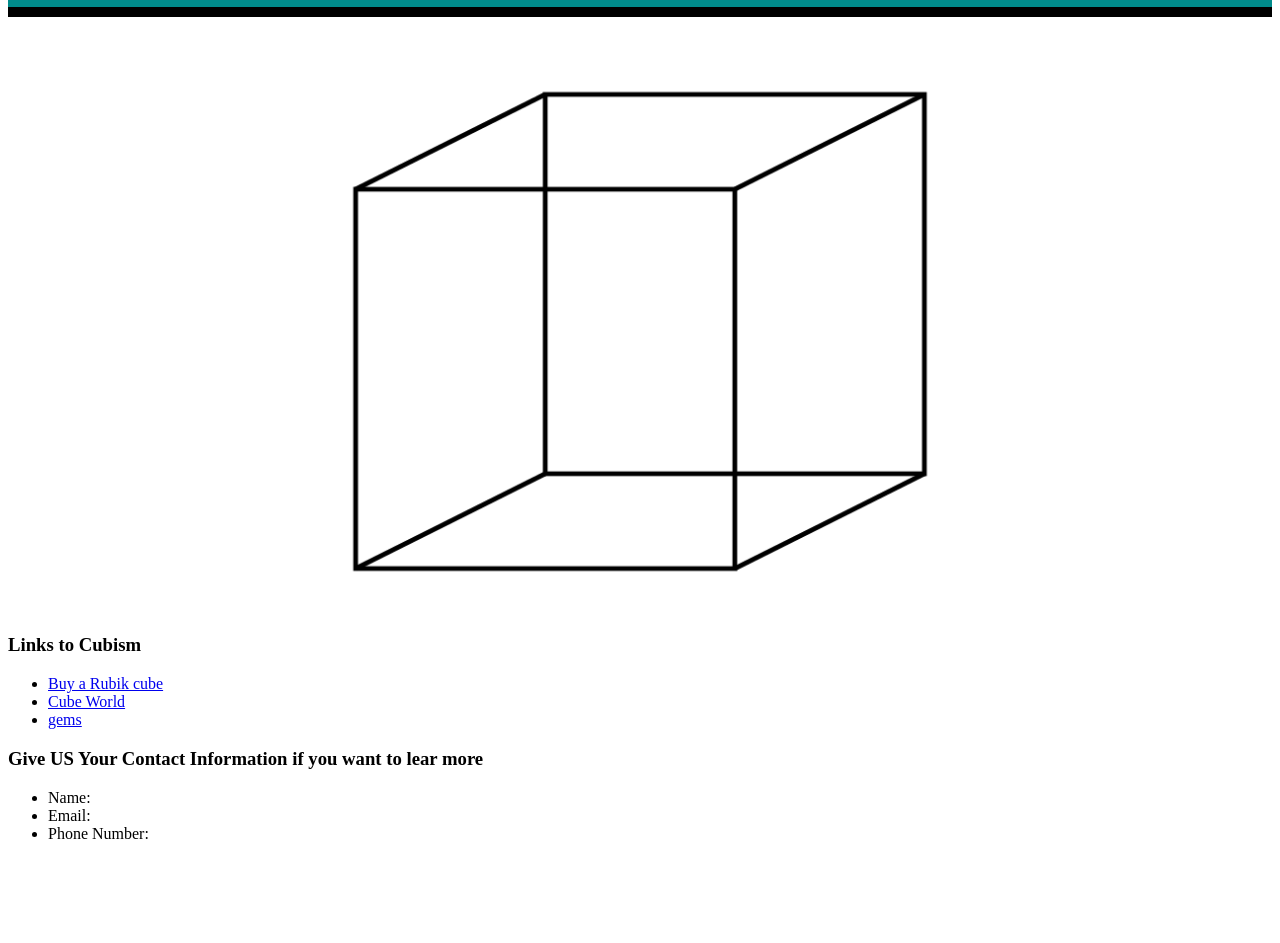
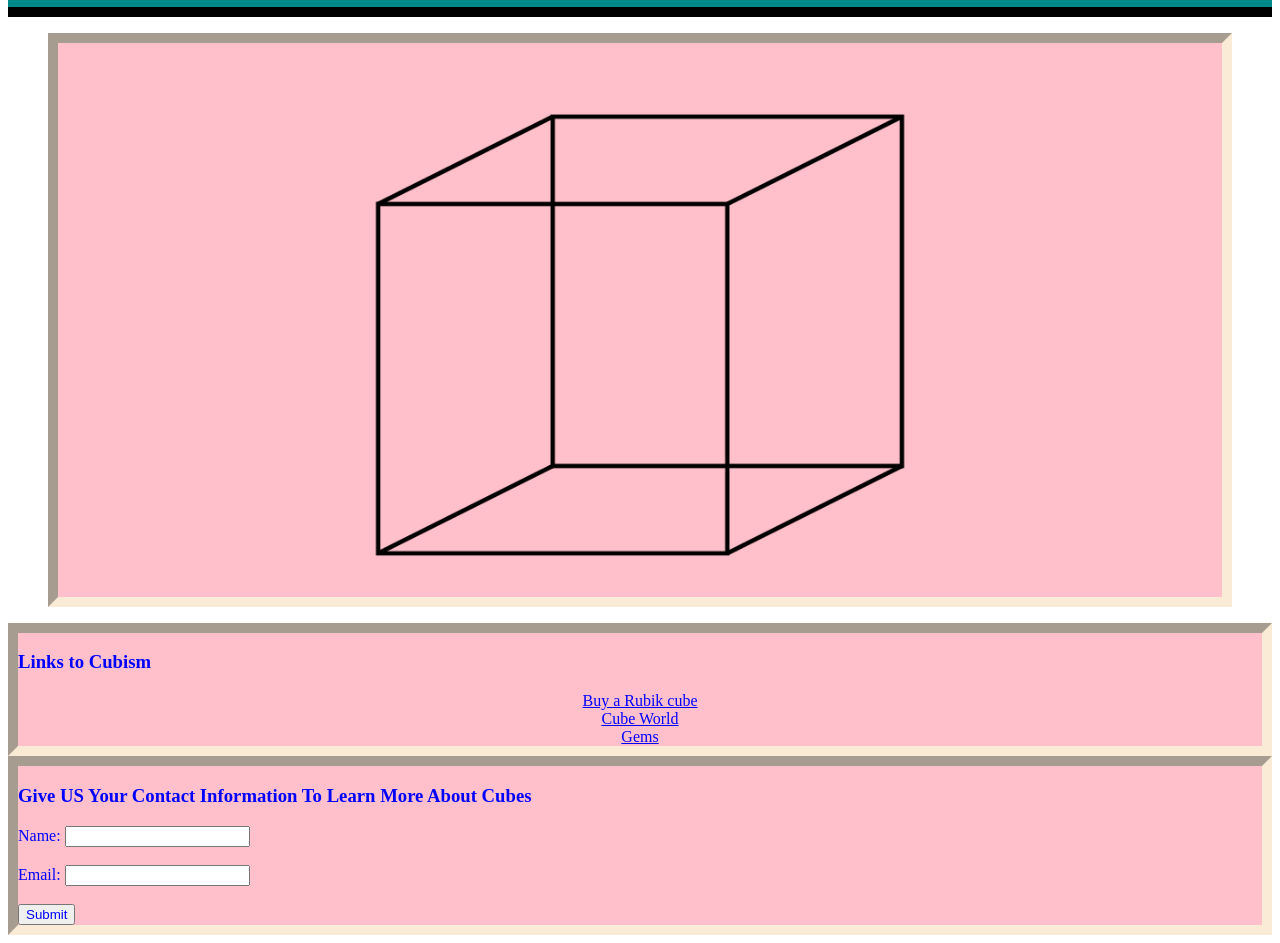
Before and after one commit to chanjeff520/contacts_collector, a plain HTML site: page index.html in a window 1280 px wide. Shown: the part 73-1016 px from the top of the page. Before the commit the page ends 932 px from the top, so only its background shows below. Drawn offline with Linux system fonts and the light colour scheme.

Commit message:
add colors and fixed form

```diff
--- a/assets/stype.css
+++ b/assets/stype.css
@@ -1,8 +1,18 @@
+* {
+    color: blue;
+}
+
 header {
     top: 0;
     width: 100%;
     border-bottom: 10px solid black;
     background-color: darkcyan;
+}
+
+.art{
+    background-color: pink;
+    border: inset 10px;
+    border-color: antiquewhite;
 }
 
 #center{
@@ -13,9 +23,17 @@ header {
     margin-top: 30px;
     margin-left: auto;
     margin-right:auto;
-    border-color:aquamarine;
-    border: 20px;
 
     /* border: 20px cornflowerblue; */
     /* padding: 20px green; */
 }
+
+ul{
+    list-style-type: none;
+    padding: 0;
+    margin: 0;
+}
+
+.box{
+    text-align: center;
+}
--- a/index.html
+++ b/index.html
@@ -13,27 +13,38 @@
             <h1>CUBE</h1>
         </header>
 
-        <section>
+        <figure class = "art">
             <img id="center" src="./assets/images/box.png" alt = "cube"/>
-        </section>
+        </figure>
 
-        <nav>
+        <nav class = "art">
             <h3>Links to Cubism</h3>
-            <ul>
+            <ul class = "box">
                 <li><a href="https://hypemuseum.jp/products/rubik-cubism-invader?variant=43603300253960&currency=USD&utm_source=google&utm_medium=cpc&utm_campaign=google+shopping&gclid=Cj0KCQjw7KqZBhCBARIsAI-fTKLabdtWZjIG_IkCx2ltbS4FDPFQjGk8Zr91n8PgvPCgUWReB66_hQYaAuPYEALw_wcB">Buy a Rubik cube</a></li>
                 <li><a href="https://www.minecraft.net/en-us">Cube World</a></li>
-                <li><a href="https://qph.cf2.quoracdn.net/main-qimg-ca1f702440bd681e4b4ab660664db886-c">gems</a></li>
+                <li><a href="https://qph.cf2.quoracdn.net/main-qimg-ca1f702440bd681e4b4ab660664db886-c">Gems</a></li>
             </ul>
         </nav>
 
 
-        <footer>
-            <h3>Give US Your Contact Information if you want to lear more</h3>
+        <footer class = "art">
+            <h3>Give US Your Contact Information To Learn More About Cubes</h3>
+            <!--
             <ul>
-                <li>Name:</li>
-                <li>Email:</li>
-                <li>Phone Number:</li>
+                <li>Name:<textarea>Enter here</textarea></li>
+                <li>Email:<textarea>Enter here</textarea></li>
+                <li>Phone Number:<textarea>Enter here</textarea></li>
+                <li><button>Submit</button></li>
+
             </ul>
+            -->
+            <form>
+                <label>Name:</label>
+                <input type="text"><br><br>
+                <label>Email:</label>
+                <input type="text"><br><br>
+                <input type="submit" value="Submit">
+            </form>
         </footer>
 
     </body>
```
